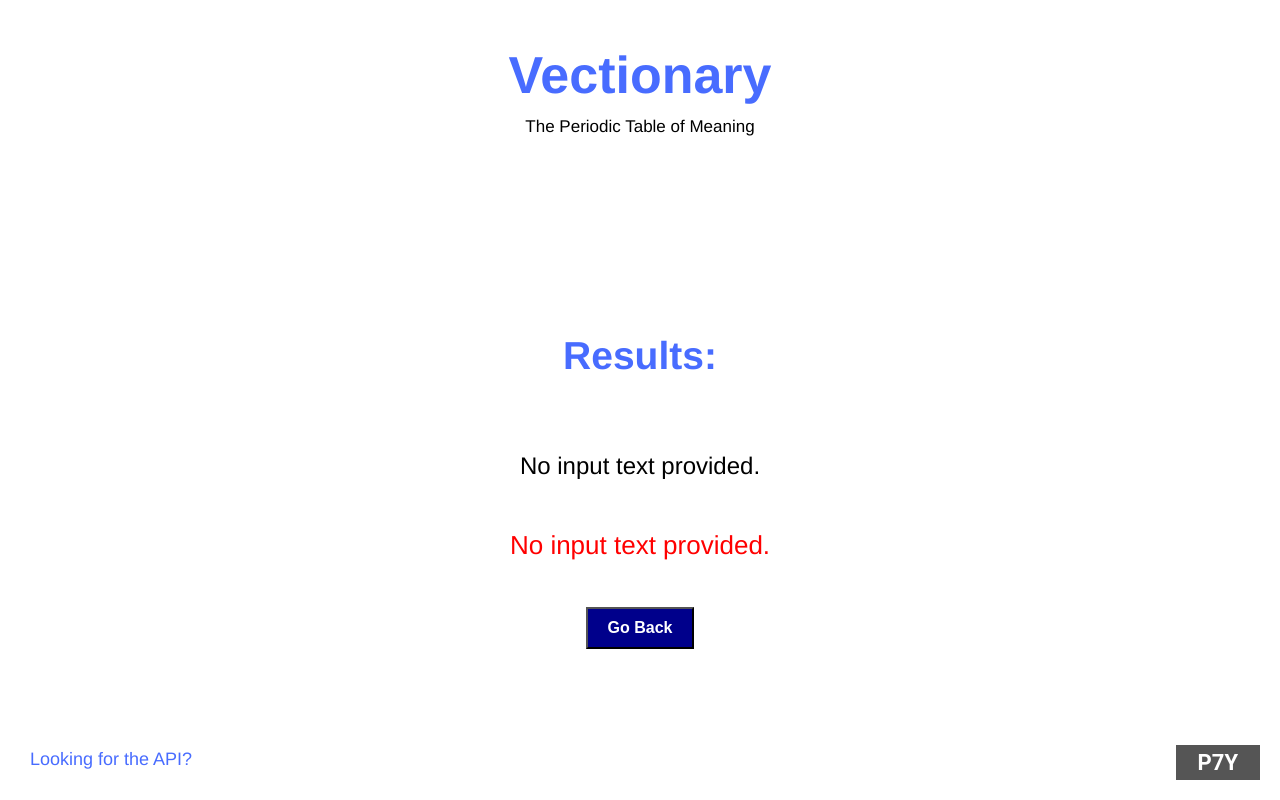
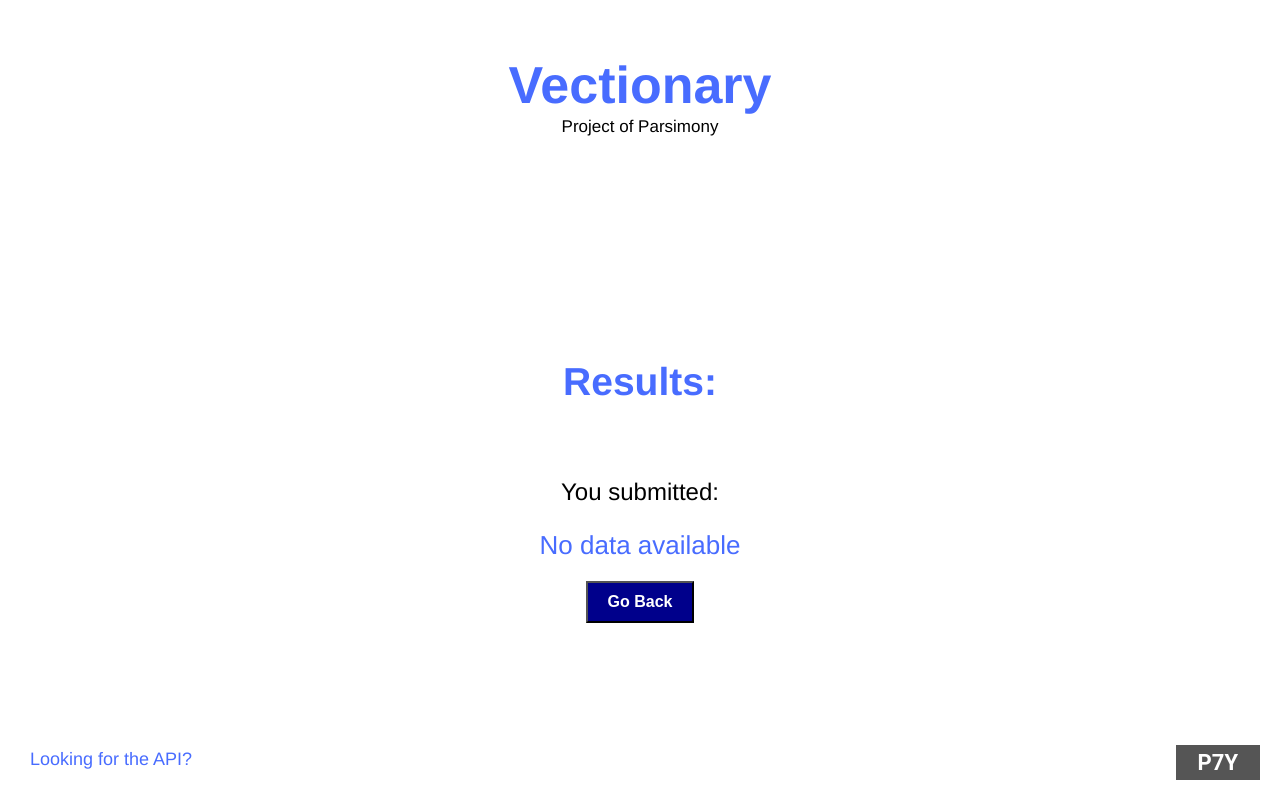
Before and after one commit to Pangeon-LLC/vectionary_app, a React (Create React App) app: page /results in a window 1280 px wide. Built offline with nearby package versions, Linux system fonts and the light colour scheme.

Commit message:
got color coding back

```diff
--- a/src/Results.css
+++ b/src/Results.css
@@ -42,7 +42,7 @@
   font-weight: bold;
 }
 
-/* Verbs - Blue */
+/* Verbs - Orange */
 .tooltip.verb {
   color: orange;
 }
--- a/src/Results.js
+++ b/src/Results.js
@@ -1,86 +1,85 @@
+// src/Results.js
 import React, { useEffect, useState } from 'react';
 import { useLocation, useNavigate } from 'react-router-dom';
-import './Results.css';
+import './Results.css'; // Import the CSS file for styling
 import axios from 'axios';
 
 function Results() {
   const location = useLocation();
   const navigate = useNavigate();
   const [responseData, setResponseData] = useState(null);
-  const [error, setError] = useState(null);
-
-  // Provide a default value to prevent errors if accessed directly
-  const inputText = location.state?.inputText || '';
+  const inputText = location.state?.inputText; // Access the input text from the passed state
 
   useEffect(() => {
-    if (!inputText) {
-      setError('No input text provided.');
-      return;
-    }
+    if (inputText) {
+      // Making a request with the inputText
+      console.log('Making request with:', inputText);
+      const url = 'http://107.23.181.250:8000/dummy_text/' + inputText;
 
-    console.log('Making request with:', inputText);
-    const url = `http://107.23.181.250:8000/text/${encodeURIComponent(inputText)}`;
-
-    axios
-      .get(url)
+      axios.get(url)
         .then(response => {
           console.log(response.data);
           setResponseData(response.data);
         })
         .catch(error => {
           console.error('Error:', error);
-        setError('An error occurred while fetching the data.');
         });
+    }
   }, [inputText]);
 
   return (
     <div className="App">
       <header className="App-header">
-        <h1 style={{ position: 'absolute', top: '10px', textAlign: 'center', width: '100%' }}>
-          Vectionary
-        </h1>
-        <p style={{ position: 'absolute', top: '100px', textAlign: 'center', fontSize: 'calc(1px + 2vmin)', color: 'black', fontFamily: 'Helvetica, Arial, sans-serif' }}>
-        The Periodic Table of Meaning
+        <h1 style={{ position: 'absolute', top: '20px', textAlign: 'center', width: '100%' }}>Vectionary</h1>
+        <p style={{ position: 'absolute', top: '100px', textAlign: 'center', fontSize: 'calc(1px + 2vmin)', color: 'black', fontFamily: 'Helvetica, Arial, sans-serif' }}>Project of Parsimony</p>
+
+        <div style={{
+          display: 'flex',
+          flexDirection: 'column',
+          alignItems: 'center',
+          justifyContent: 'center',
+          marginTop: '150px'
+        }}>
+          <h2 style={{ marginBottom: '50px' }}>Results:</h2>
+          <p style={{ textAlign: 'center', fontSize: '24px', color: 'black' }}>
+            {/* Display the text submitted */}
+            You submitted: <strong>{inputText}</strong>
           </p>
 
-        <div style={{ display: 'flex', flexDirection: 'column', alignItems: 'center', justifyContent: 'center', marginTop: '150px' }}>
-          <h2 style={{ marginBottom: '50px' }}>Results:</h2>
-
-          {inputText ? (
-            <p style={{ textAlign: 'center', fontSize: '24px', color: 'black' }}>
-              You inputted: <strong>{inputText}</strong>
-            </p>
+          {responseData ? (
+            <div style={{ textAlign: 'center', fontSize: '24px', color: 'black', lineHeight: '1.6' }}>
+              {responseData.map((item, index) => (
+                <span
+                  key={index}
+                  className={`tooltip ${item.type.toLowerCase()}`} // Apply class based on type
+                  style={{
+                    margin: "0 2px", // Adds spacing between words
+                  }}
+                >
+                  {item.type === "NOUN" ? (
+                    <span>
+                      {item.definition === "TBD" ? (
+                        <span>{item.text}</span>  // If definition is "TBD", don't make it a link
                       ) : (
-            <p style={{ textAlign: 'center', fontSize: '24px', color: 'black' }}>
-              No input text provided.
-            </p>
+                        <a
+                          href={item.definition}  // Link to the definition if it's not "TBD"
+                          target="_blank"          // Open link in a new tab
+                          rel="noopener noreferrer"
+                        >
+                          {item.text}
+                        </a>
+                      )}
+                    </span>
+                  ) : (
+                    <span>{item.text}</span>  // For non-NOUN, VERB, ADJ text, display normally
                   )}
 
-          {error ? (
-            <p style={{ color: 'red' }}>{error}</p>
-          ) : (
-            responseData ? (
-              <div style={{ textAlign: 'center', fontSize: '24px', color: 'black', lineHeight: '1.6' }}>
-                {responseData.map((item, index) => {
-                  const wiktionaryLink = `https://en.wiktionary.org/wiki/${encodeURIComponent(item.text)}`;
-
-                  return (
-                    <span key={index} className={`tooltip ${item.type.toLowerCase()}`} style={{ margin: '0 2px' }}>
-                      {['NOUN', 'VERB', 'ADJ', 'ADV'].includes(item.type) ? (
-                        <a href={wiktionaryLink} target="_blank" rel="noopener noreferrer" style={{ textDecoration: 'none', color: 'black' }}>
-                          {item.text}
-                        </a>
-                      ) : (
-                        <span>{item.text}</span>
-                      )}
-
-                      {['NOUN', 'VERB', 'ADJ', 'ADV'].includes(item.type) && (
+                  {/* Tooltip for the noun */}
+                  {(item.type === "NOUN") && (
                     <span className="tooltip-text">
-                          <b>Definition Link:</b>{' '}
+                      <b>Definition Link:</b>
                       {item.definition === "TBD" ? (
-                            <a href={wiktionaryLink} target="_blank" rel="noopener noreferrer" style={{ color: 'white' }}>
-                              {wiktionaryLink}
-                            </a>
+                        <span>{item.definition}</span>
                       ) : (
                         <a href={item.definition} target="_blank" rel="noopener noreferrer" style={{ color: 'white' }}>
                           {item.definition}
@@ -93,14 +92,13 @@ function Results() {
                     </span>
                   )}
                 </span>
-                  );
-                })}
+              ))}
             </div>
           ) : (
             <div>No data available</div>
-            )
           )}
 
+          {/* Back Button */}
           <button
             style={{ marginTop: '20px', padding: '10px 20px', fontSize: '16px', cursor: 'pointer', backgroundColor: '#00008b', color: 'white', fontWeight: 'bold' }}
             onClick={() => navigate('/')}
@@ -109,10 +107,21 @@ function Results() {
           </button>
         </div>
 
-        <a href="https://c71sd9neqf.execute-api.us-east-1.amazonaws.com/api/" className="api-info" target="_blank" rel="noopener noreferrer">
+        <a
+          href="https://i.etsystatic.com/40798348/r/il/235c22/4607038596/il_fullxfull.4607038596_dznd.jpg"
+          className="api-info"
+          target="_blank"
+          rel="noopener noreferrer"
+        >
           Looking for the API?
         </a>
-        <a href="https://www.pangeon.com/parsimony" className="p7y-info" target="_blank" rel="noopener noreferrer">
+
+        <a
+          href="https://www.pangeon.com/parsimony"
+          className="p7y-info"
+          target="_blank"
+          rel="noopener noreferrer"
+        >
           P7Y
         </a>
       </header>
```
Lines whose indentation alone changed are shown as unchanged.
